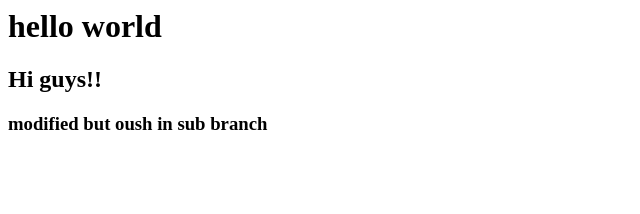
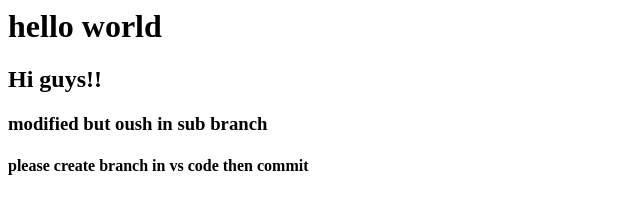
Before and after one commit to vigneshrajdeveloper/web-development, a plain HTML site: page index.html in a window 1280 px wide. Shown: the whole page, without its empty margins (0-640 px from the left). Drawn offline with Linux system fonts and the light colour scheme.

Commit message:
hi kumar..

```diff
--- a/index.html
+++ b/index.html
@@ -3,3 +3,4 @@
 </h1>
 <h2>Hi guys!!</h2>
 <h3>modified but oush in sub branch</h3>
+<h4>please create branch in vs code then commit</h4>
```
